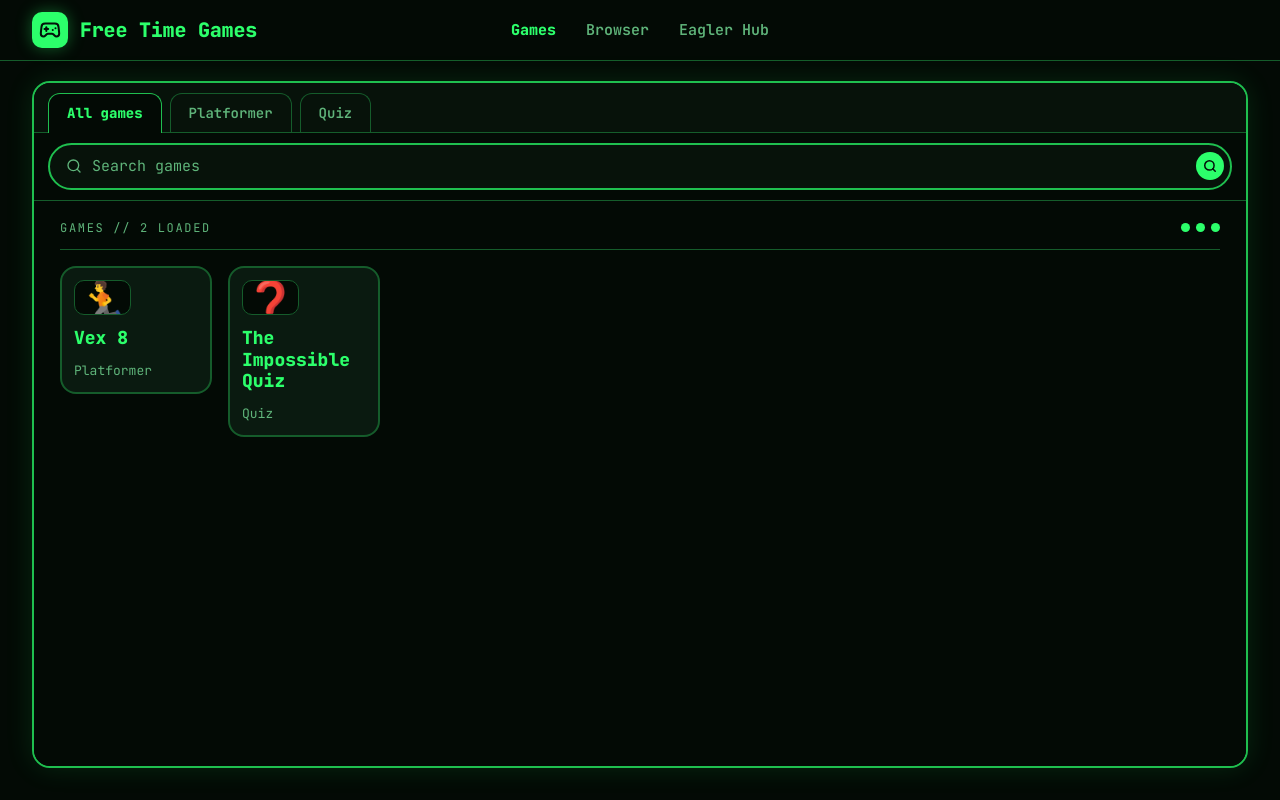
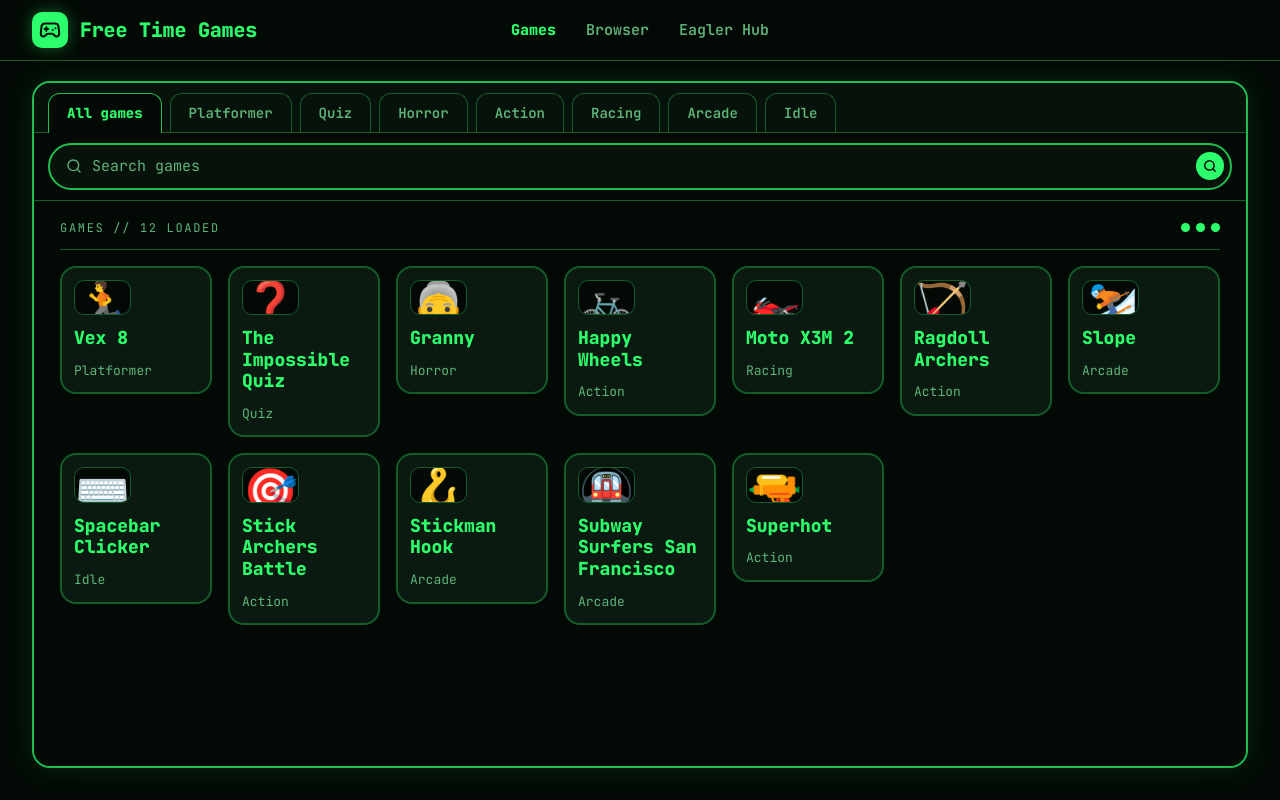
Before and after one commit to Wiederbob/Free-Time-Games, a plain HTML site: page index.html in a window 1280 px wide. Drawn offline with Linux system fonts and the light colour scheme.

Commit message:
Update index.html

```diff
--- a/index.html
+++ b/index.html
@@ -369,6 +369,16 @@
   // ...the // example lines can stay here...
   { id: "vex8", title: "Vex 8", category: "Platformer", url: "games/vex-8.htm", icon: "🏃" },
   { id: "the-impossible-quiz", title: "The Impossible Quiz", category: "Quiz", url: "games/the-impossible-quiz.html", icon: "❓" },
+  { id: "granny", title: "Granny", category: "Horror", url: "games/granny.html", icon: "👵" },
+  { id: "happy-wheels", title: "Happy Wheels", category: "Action", url: "games/happy-wheels.html", icon: "🚲" },
+  { id: "moto-x3m-2", title: "Moto X3M 2", category: "Racing", url: "games/moto-x3m-2.html", icon: "🏍️" },
+  { id: "ragdoll-archers", title: "Ragdoll Archers", category: "Action", url: "games/ragdoll-archers.html", icon: "🏹" },
+  { id: "slope", title: "Slope", category: "Arcade", url: "games/slope.html", icon: "⛷️" },
+  { id: "spacebar-clicker", title: "Spacebar Clicker", category: "Idle", url: "games/spacebar-clicker.html", icon: "⌨️" },
+  { id: "stick-archers-battle", title: "Stick Archers Battle", category: "Action", url: "games/stick-archers-battle.html", icon: "🎯" },
+  { id: "stickman-hook", title: "Stickman Hook", category: "Arcade", url: "games/stickman-hook.html", icon: "🪝" },
+  { id: "subway-surfers-san-francisco", title: "Subway Surfers San Francisco", category: "Arcade", url: "games/subway-surfers-san-francisco.html", icon: "🚇" },
+  { id: "superhot", title: "Superhot", category: "Action", url: "games/superhot.html", icon: "🔫" },
 ];
 </script>
 <script>
```
